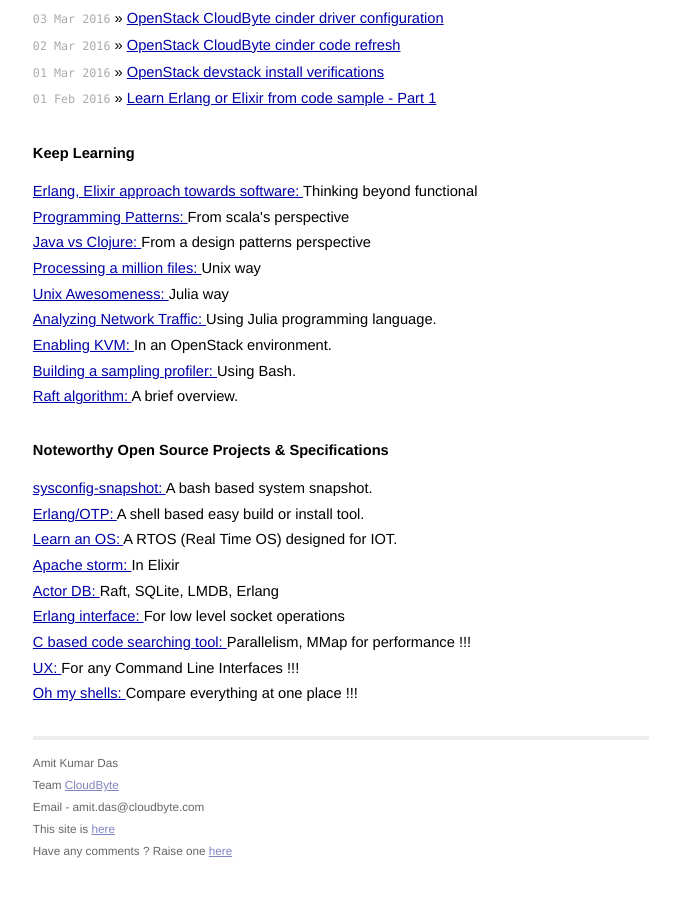
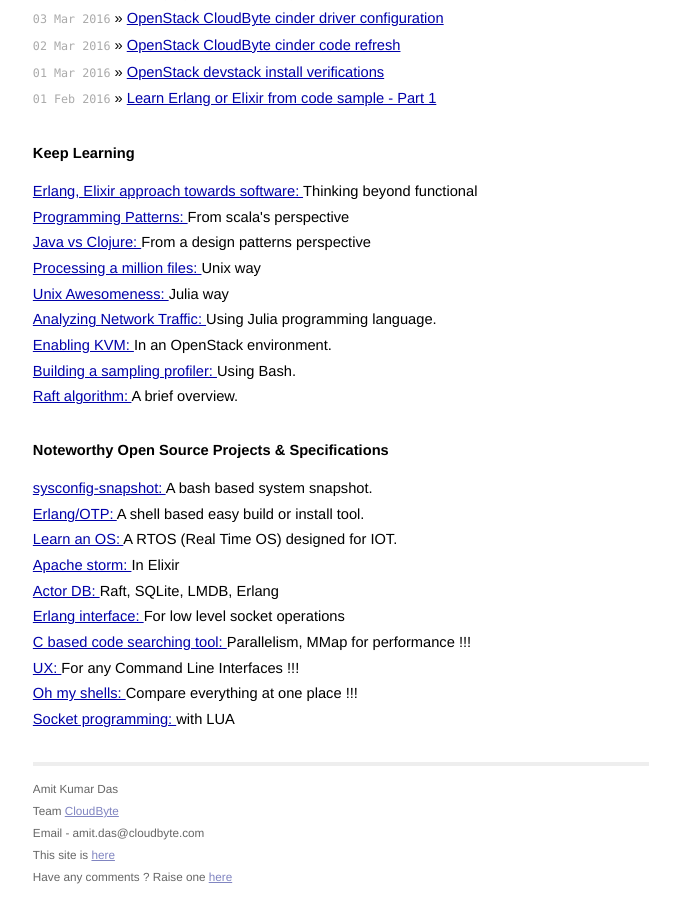
Before and after one commit to AmitKumarDas/amitkumardas.github.io, a Jekyll site: the page built from index.html, in a window 1280 px wide and 900 px high, scrolled down 1166 px. Shown: the whole window, without its empty margins (299-979 px from the left). Built offline with Jekyll 4.4.1, drawn with Linux system fonts in a browser that asks for light colours; before the commit the page ends 2040 px from its top, so only the background shows below that.

Commit message:
Update index.html

```diff
--- a/index.html
+++ b/index.html
@@ -125,5 +125,11 @@
       </a>
       Compare everything at one place !!!
     </li>
+    <li>
+      <a href="https://turbo.readthedocs.io/en/latest/get_started.html">
+        Socket programming:
+      </a>
+      with LUA
+    </li>
   </ul>
 </div>
```
